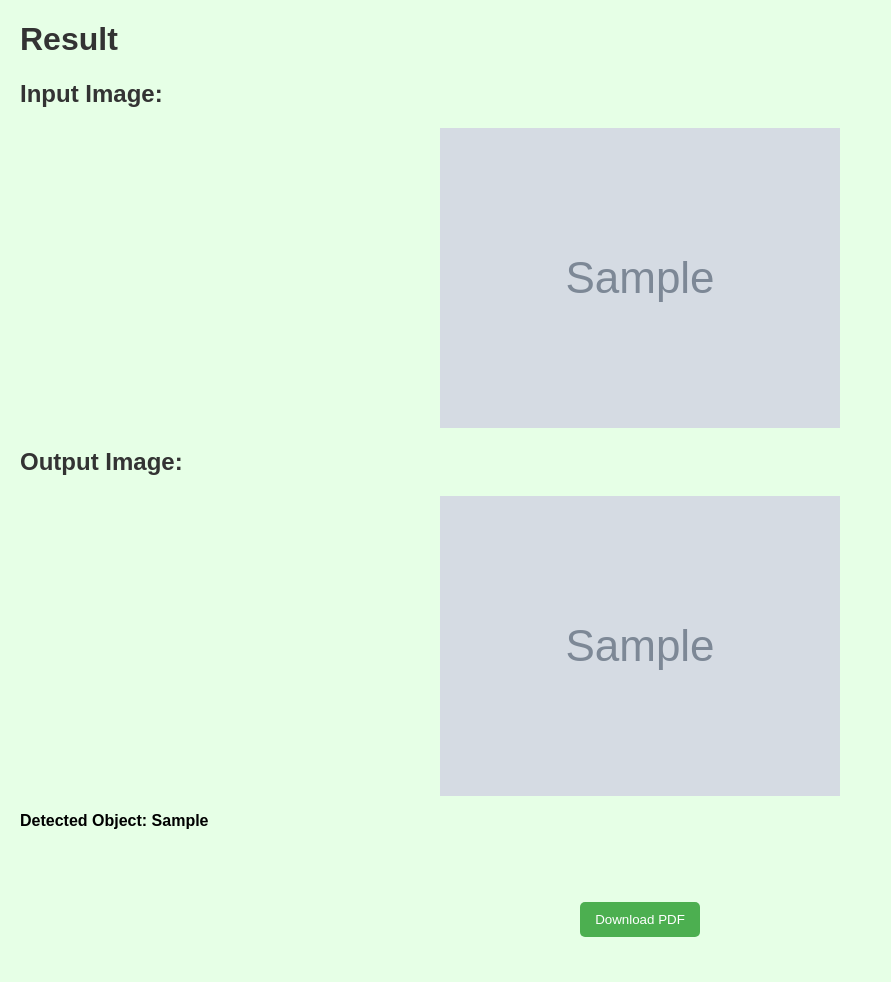
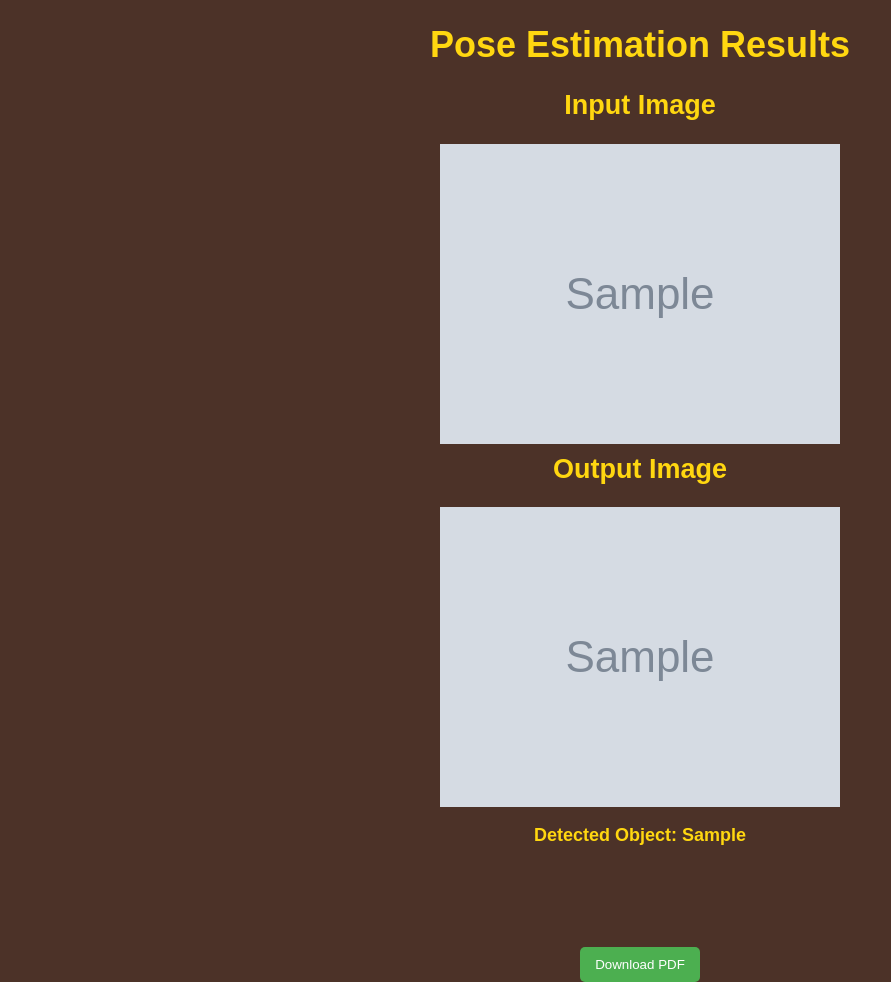
Before and after one commit to zaidworks515/measuremates, a Python web app: template templates/result.html in a window 1280 px wide. Shown: the whole page, without its empty margins (0-891 px from the left). Before the commit the page ends 937 px from the top, so only its background shows below. Run offline with Jinja, Linux system fonts and the light colour scheme; the template is opened without the code that fills it: most values are stand-ins (such as "Sample title", 1, 10 or a date in 2020); grey boxes marked "Sample" are stand-in pictures; some libraries are stand-ins or nearby versions.

Commit message:
Till MYE

```diff
--- a/static/css/style.css
+++ b/static/css/style.css
@@ -1,13 +1,26 @@
 /* Add your styling here */
+
+#uploadedImage, #uploadedImageLabel, #errorMessage {
+    display: none;
+    max-width: 100%;
+    height: auto;
+    color: red; /* Set the color for the error message */
+}
 
 body {
     font-family: Arial, sans-serif;
     margin: 20px;
-    background-color: #e6ffe6; /* Light Green Background Color */
+    background-color: #4c3228;
+    background-size: cover;
+    background-repeat: no-repeat;
+    background-position: center center;
+    margin: 0;
+    padding: 0;
+    height: 100vh; /* Set the body height to 100% of the viewport height */
 }
 
 h1, h2 {
-    color: #333;
+    color: #FFD710;
 }
 
 form {
@@ -25,6 +38,27 @@ button {
     margin-right: 10px; /* Add margin to the right of the button */
 }
 
+#evaluateButton {
+    background-color: #cbb32a; /* Golden */
+    text-shadow: #FFD710;
+    color: rgb(255, 255, 255); /* Text color */
+    padding: 10px 15px;
+    border: none;
+    border-radius: 5px;
+    cursor: pointer;
+    margin-right: 10px; /* Add margin to the right of the button */
+    font-weight: bold;
+}
+
+#imageInput {
+    background-color: #f8f8f8; /* Off White */
+    color: #333; /* Text color */
+    padding: 10px 15px;
+    border: none;
+    border-radius: 5px;
+    cursor: pointer;
+}
+
 button:hover {
     background-color: #45a049;
 }
@@ -37,6 +71,8 @@ img {
     max-width: 100%; /* Make images responsive */
     height: auto;
 }
+
+
 
 /* Horizontal Alignment for Result Images */
 .result-images {
@@ -52,8 +88,29 @@ img {
     height: auto;
 }
 
+#content{
+    color: #FFD710; /* Text color */
+    margin-top: 20px;
+    text-align: center; /* Center align the form */
+    font-weight: bolder;
+    font-size: large;
+    background-color: #4c3228;
+
+}
+
+
 /* Media Query for Mobile Devices */
-@media only screen and (max-width: 600px) {
+@media only screen and (min-width: 600px) {
+    form {
+        margin-top: 40px; /* Adjust the margin as needed */
+        width: 80%; /* Adjust the width as needed */
+        max-width: 600px; /* Set a maximum width for the form */
+        padding: 30px; /* Adjust the padding as needed */
+        box-sizing: border-box; /* Include padding in the total width */
+        margin-left: auto; /* Center the form horizontally */
+        margin-right: auto; /* Center the form horizontally */
+    }
+
     body {
         margin: 10px;
     }
--- a/static/js/html_to_pdf_download.js
+++ b/static/js/html_to_pdf_download.js
@@ -4,32 +4,34 @@ function CreatePDFfromHTML() {
     var top_left_margin = 15;
     var PDF_Width = HTML_Width + (top_left_margin * 2);
     var PDF_Height = (PDF_Width * 1.5) + (top_left_margin * 2);
-   var canvas_image_width = HTML_Width;
-   var canvas_image_height = HTML_Height;
 
-   var totalPDFPages = Math.ceil(HTML_Height / PDF_Height) - 1;
+    var canvas = document.createElement('canvas');
+    var context = canvas.getContext('2d');
+    canvas.width = HTML_Width;
+    canvas.height = HTML_Height;
 
-   html2canvas($("#content")[0]).then(function (canvas) {
+    // Set background color
+    context.fillStyle = "#4c3228";
+    context.fillRect(0, 0, canvas.width, canvas.height);
+
+    // Apply styles to mimic the appearance of the HTML content
+    context.font = "bold large Arial, sans-serif";
+    context.fillStyle = "#FFD710";  // Text color
+
+    // Render text content
+    context.fillText("Pose Estimation Results", 15, 40);
+
+    // Get the HTML content element
+    var contentElement = document.getElementById('content');
+
+    // Render HTML content to canvas
+    html2canvas(contentElement, { canvas: canvas }).then(function (canvas) {
         var imgData = canvas.toDataURL("image/jpeg", 1.0);
         var pdf = new jsPDF('p', 'pt', [PDF_Width, PDF_Height]);
 
-       // Set background color to brown
-       pdf.setFillColor(139, 69, 19); // Brown color
+        // Add the image with the background color
+        pdf.addImage(imgData, 'JPG', top_left_margin, top_left_margin, HTML_Width, HTML_Height);
 
-       // Add a rectangle with the background color
-       pdf.rect(0, 0, PDF_Width, PDF_Height, 'F');
-
-       // Add the image with the background color
-       pdf.addImage(imgData, 'JPG', top_left_margin, top_left_margin, canvas_image_width, canvas_image_height);
-
-       for (var i = 1; i <= totalPDFPages; i++) {
-           pdf.addPage(PDF_Width, PDF_Height);
-           pdf.addImage(imgData, 'JPG', top_left_margin, -(PDF_Height * i) + (top_left_margin * 4), canvas_image_width, canvas_image_height);
-       }
         pdf.save("results.pdf");
     });
 }
-
-$('#downloadPdf').click(function () {
-   CreatePDFfromHTML();
-});
--- a/templates/error.html
+++ b/templates/error.html
@@ -9,6 +9,10 @@
 
 </head>
 <body>
-    <h1>ERROR OCCUR</h1>
+    <div id="content">
+    <h1>AN ERROR OCCUR</h1>
+    <b><p>{{ error_message }}</p></b>
+    </div>
+
 </body>
 </html>
--- a/templates/loading.html
+++ b/templates/loading.html
@@ -9,6 +9,8 @@
 
 </head>
 <body>
+    <div id="content">
     <h1>Loading...</h1>
+    </div>
 </body>
 </html>
--- a/templates/result.html
+++ b/templates/result.html
@@ -6,28 +6,22 @@
     <link rel="stylesheet" href="{{ url_for('static', filename='css/style.css') }}">
     <link rel="icon" href="{{ url_for('static', filename='image/favicon.ico') }}" type="image/x-icon">
 
-<!--
-    <script type="text/javascript" src="https://cdnjs.cloudflare.com/ajax/libs/jquery/3.6.0/jquery.min.js"></script>
-    <script type="text/javascript" src="https://cdnjs.cloudflare.com/ajax/libs/jspdf/1.5.3/jspdf.min.js"></script>
-    <script type="text/javascript" src="https://html2canvas.hertzen.com/dist/html2canvas.min.js"></script>
-
-    Note: These scripts are downloaded offline inorder to avoid any sort of trouble if API changes etc.
--->
-
     <script type="text/javascript" src="static/js/jquery.min.js"></script>
     <script type="text/javascript" src="static/js/jspdf.min.js"></script>
+    <script type="text/javascript" src="https://cdnjs.cloudflare.com/ajax/libs/jspdf/2.4.0/jspdf.umd.min.js"></script>
     <script type="text/javascript" src="static/js/html2canvas.min.js"></script>
     <script type="text/javascript" src="static/js/html_to_pdf_download.js"></script>
+
 </head>
 
 <body>
+    <div id="content">
+        <h1>Pose Estimation Results</h1>
 
-    <div id="content">   <!-- In js we have content as id -->
         {% for i in range(0, input_image|length) %}
-        <h1>Result</h1>
-        <h2>Input Image:</h2>
+        <h2 style="margin-top: 20px; text-align: center; ">Input Image</h2>
         <img src="{{ input_image[i] }}" alt="Input Image">
-        <h2>Output Image:</h2>
+        <h2 style="margin-top:10px;">Output Image</h2>
         <img src="{{ output_image[i] }}" alt="Output Image">
         <b><p>Detected Object: {{ detected_object }}</p></b>
 
@@ -37,21 +31,28 @@
         <b><p>Height: {{ height }}</p></b>
         {% endif %}
 
+        {% if detected_object == 'other' or detected_object is none %}
+        <b><p>No single cow is detected in the given image</p></b>
+        {% endif %}
 
         {% endfor %}
         <br>
         <br>
+        <br>
+    </div>
 
-    </div>
     <button id="downloadPdf" style="display: block; margin: 20px auto;">Download PDF</button>
-
 
     <script>
         // Use class instead of ID for the button selector to handle multiple buttons
         $('#downloadPdf').click(function () {
             CreatePDFfromHTML();
         });
+
+
     </script>
+
+
 
 </body>
 
```
Also changed, not shown: app.py (+9 -9 lines), templates/index.html (+46 -4 lines), 2 other files. Lines whose indentation alone changed are shown as unchanged.
